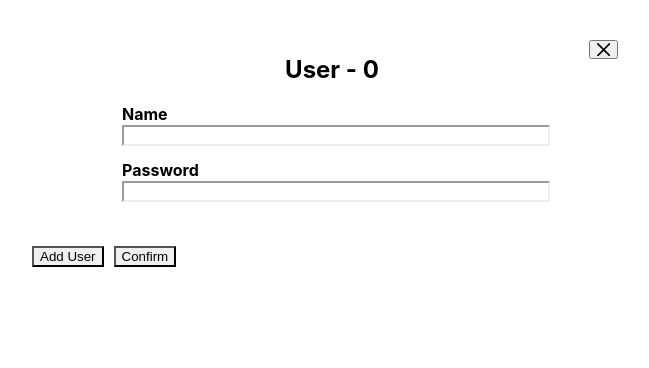
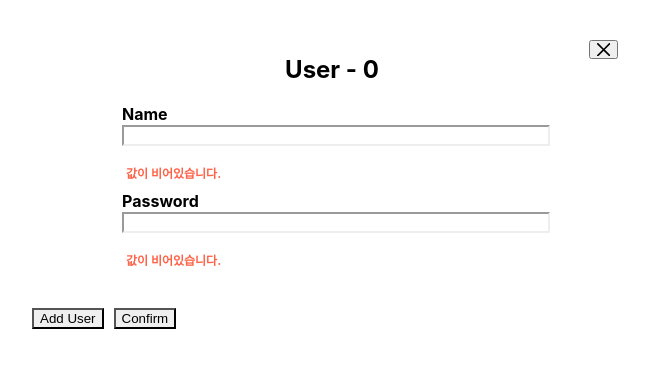
Before and after one commit to zivivle/schoolbell-assignment, a React (Create React App) app in the folder user-form/: page / in a window 1280 px wide. Shown: the top 368 px of the page, without its empty margins (308-957 px from the left). Built offline with nearby package versions, Linux system fonts and the light colour scheme; the HTML template or start-up script is replaced by a standard one.

Commit message:
fix: 에러 메세지 utils 함수로 수정

```diff
--- a/user-form/src/components/UserEditForm/UserEditForm.tsx
+++ b/user-form/src/components/UserEditForm/UserEditForm.tsx
@@ -27,6 +27,7 @@ export const UserEditForm = ({
             label="Name"
             type="text"
             name={`name-${userData.id}`}
+            value={userData.name || ""}
             onChange={(e) => handleChangeUserInfo(e, userData.id)}
             isNameDuplicate={isNameDuplicate(userData.name, userData.id)}
             fieldValid={userData.nameValid}
@@ -35,6 +36,7 @@ export const UserEditForm = ({
             label="Password"
             type="password"
             name={`password-${userData.id}`}
+            value={userData.password || ""}
             onChange={(e) => handleChangeUserInfo(e, userData.id)}
             isNameDuplicate={false}
             fieldValid={userData.passwordValid}
--- a/user-form/src/components/ValidateInput/ValidateInput.tsx
+++ b/user-form/src/components/ValidateInput/ValidateInput.tsx
@@ -1,17 +1,27 @@
 import { PropsWithChildren } from "react";
 import * as S from "./ValisateInput.styles";
 import type { IValidateInput } from "./ValidateInput.types";
+import { determineErrorMessage } from "../../utils/determineErrorMessage";
 
 export const ValidateInput = ({
   type,
   label,
   name,
+  value,
   onChange,
   fieldValid,
   isNameDuplicate,
 }: PropsWithChildren<IValidateInput>) => {
   const autoComplete = type === "password" ? "new-password" : "";
   const isInvalid = (type === "text" && isNameDuplicate) || !fieldValid;
+  const isEmptyValue = !value;
+  const errorMessage = determineErrorMessage(
+    type,
+    isNameDuplicate,
+    fieldValid,
+    isEmptyValue
+  );
+
   return (
     <div>
       <S.Label>{label}</S.Label>
@@ -22,15 +32,7 @@ export const ValidateInput = ({
         autoComplete={autoComplete}
         isInvalid={isInvalid}
       />
-      {isNameDuplicate && type === "text" && (
-        <S.ValidationError>중복된 이름이 있습니다.</S.ValidationError>
-      )}
-      {!fieldValid && type === "text" && (
-        <S.ValidationError>3자 이상 입력해주세요.</S.ValidationError>
-      )}
-      {!fieldValid && type === "password" && (
-        <S.ValidationError>6자 이상 입력해주세요.</S.ValidationError>
-      )}
+      {errorMessage && <S.ValidationError>{errorMessage}</S.ValidationError>}
     </div>
   );
 };
--- a/user-form/src/components/ValidateInput/ValidateInput.types.ts
+++ b/user-form/src/components/ValidateInput/ValidateInput.types.ts
@@ -4,6 +4,7 @@ export interface IValidateInput {
   type: string;
   label: string;
   name: string;
+  value: string;
   onChange: (e: ChangeEvent<HTMLInputElement>) => void;
   isNameDuplicate: boolean;
   fieldValid: boolean;
--- /dev/null
+++ b/user-form/src/utils/determineErrorMessage.ts
@@ -0,0 +1,17 @@
+export const determineErrorMessage = (
+  type: string,
+  isNameDuplicate: boolean,
+  fieldValid: boolean,
+  isEmptyValue: boolean
+): string => {
+  if (isEmptyValue) {
+    return "값이 비어있습니다.";
+  } else if (type === "text" && isNameDuplicate) {
+    return "중복된 이름이 있습니다.";
+  } else if (!fieldValid) {
+    return type === "text"
+      ? "3자 이상 입력해주세요."
+      : "6자 이상 입력해주세요.";
+  }
+  return "";
+};
```
